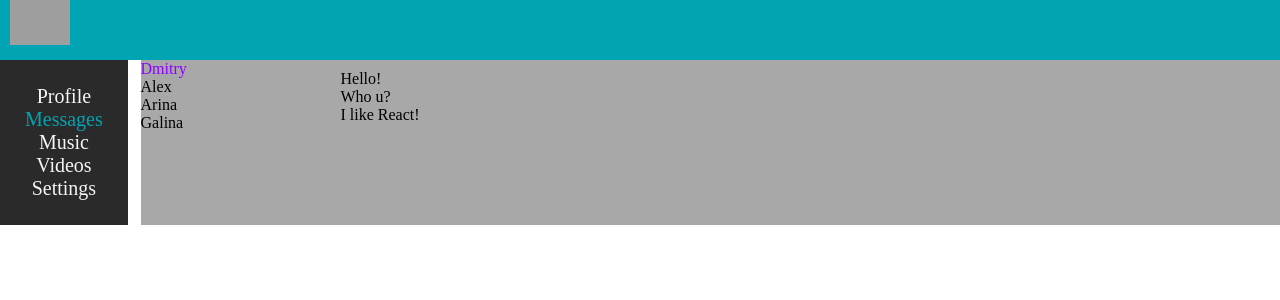
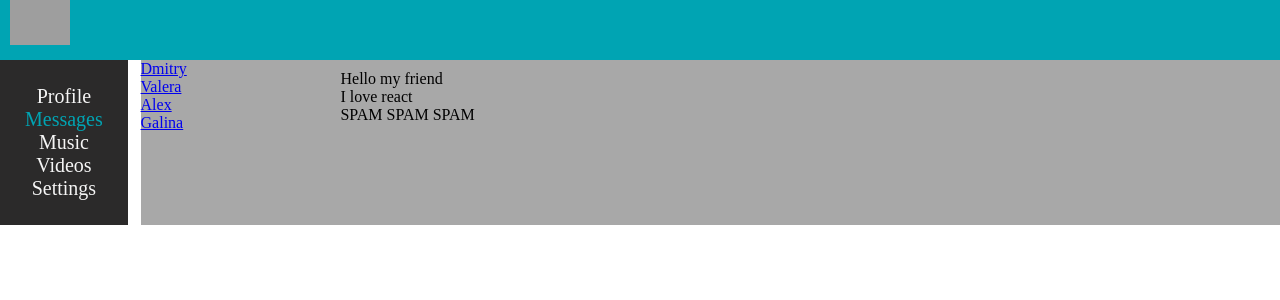
Before and after one commit to TheRock3T/socials, a React (Create React App) app: page /Dialogs in a window 1280 px wide. Shown: the top 300 px of the page. Built offline with nearby package versions, Linux system fonts and the light colour scheme; grey boxes are pictures that could not be loaded.

Commit message:
added messages exp

```diff
--- a/src/Components/Dialogs/Dialogs.jsx
+++ b/src/Components/Dialogs/Dialogs.jsx
@@ -1,27 +1,36 @@
 import React from "react";
 import dial from "./Dialogs.module.css"
+import {NavLink} from "react-router-dom";
+
+const DialogItem = (props) => {
+    let dialogId = '/dialogs/' + props.id
+    return (
+        <div className={dial.dialog + ' ' + dial.active}>
+            <NavLink to={dialogId}>{props.name}</NavLink>
+        </div>
+    )
+}
+
+const MessageU = (props) => {
+    return (
+        <div className={dial.message}>{props.message}</div>
+    )
+}
 
 const Dialogs = (props) => {
     return (
         <div className={dial.dialogs}>
             <div className={dial.dialogsItems}>
-                <div className={dial.dialog + ' ' + dial.active}>
-                    Dmitry
-                </div>
-                <div className={dial.dialog}>
-                    Alex
-                </div>
-                <div className={dial.dialog}>
-                    Arina
-                </div>
-                <div className={dial.dialog}>
-                    Galina
-                </div>
+               <DialogItem name='Dmitry' id='1' />
+                <DialogItem name='Valera' id='2' />
+                <DialogItem name='Alex' id='3' />
+                <DialogItem name='Galina' id='4' />
             </div>
             <div className={dial.messages}>
-                <div className={dial.message}>Hello!</div>
-                <div className={dial.message}>Who u?</div>
-                <div className={dial.message}>I like React!</div>
+                <MessageU message='Hello my friend' />
+                <MessageU message='I love react' />
+                <MessageU message='SPAM SPAM SPAM' />
+
             </div>
         </div>
     )
--- a/src/Components/Profile/MyPosts/MyPosts.jsx
+++ b/src/Components/Profile/MyPosts/MyPosts.jsx
@@ -2,16 +2,20 @@ import React from "react";
 import post from './MyPosts.module.css'
 import Post from "./Post/Post";
 
-const MyPosts = () => {
+const MyPosts = (props) => {
     return (
-        <div>
-            My posts
+        <div className={post.PostsBlock}>
+            <h2>My posts</h2>
             <div>
-                <textarea></textarea>
-                <button>Add new post</button>
+                <div>
+                    <textarea></textarea>
+                </div>
+                <div>
+                    <button>Add new post</button>
+                </div>
             </div>
             <div className={post.posts}>
-                <Post message='Who you' likes='20' dislikes='2' />
+                <Post message='Who you' likes='20' dislikes='2'/>
                 <Post message='Hello world' likes='999' dislikes='0'/>
 
             </div>
--- a/src/Components/Profile/MyPosts/MyPosts.module.css
+++ b/src/Components/Profile/MyPosts/MyPosts.module.css
@@ -1,7 +1,7 @@
-.item {
-    color: darkgrey;
+.PostsBlock {
+    padding: 20px;
 }
 
-.item img{
-    width: 100px;
+.posts {
+    padding-top: 20px;
 }
--- /dev/null
+++ b/src/Components/Profile/MyPosts/ProfileInfo/ProfileInfo.jsx
@@ -0,0 +1,17 @@
+import React from "react";
+import pi from './ProfileInfo.module.css'
+
+const ProfileInfo = (props) => {
+    return (
+        <div>
+            <div>
+                <img src='https://canadiankraftpaper.com/wp-content/uploads/2018/05/s-header-forest.jpg'></img>
+            </div>
+            <div className={pi.AvatarDescriptionBlock}>
+                avatar + description
+            </div>
+        </div>
+    )
+}
+
+export default ProfileInfo
--- /dev/null
+++ b/src/Components/Profile/MyPosts/ProfileInfo/ProfileInfo.module.css
@@ -0,0 +1,3 @@
+.AvatarDescriptionBlock {
+    padding: 20px;
+}
--- a/src/Components/Profile/Profile.jsx
+++ b/src/Components/Profile/Profile.jsx
@@ -1,17 +1,11 @@
 import React from "react";
-import prof from './Profile.module.css'
-import Post from "./MyPosts/Post/Post";
 import MyPosts from "./MyPosts/MyPosts";
+import ProfileInfo from "./MyPosts/ProfileInfo/ProfileInfo";
 
 const Profile = () => {
     return (
         <div>
-            <div>
-                <img src='https://canadiankraftpaper.com/wp-content/uploads/2018/05/s-header-forest.jpg'></img>
-            </div>
-            <div>
-                avatar + description
-            </div>
+            <ProfileInfo />
             <MyPosts/>
         </div>
     )
```
